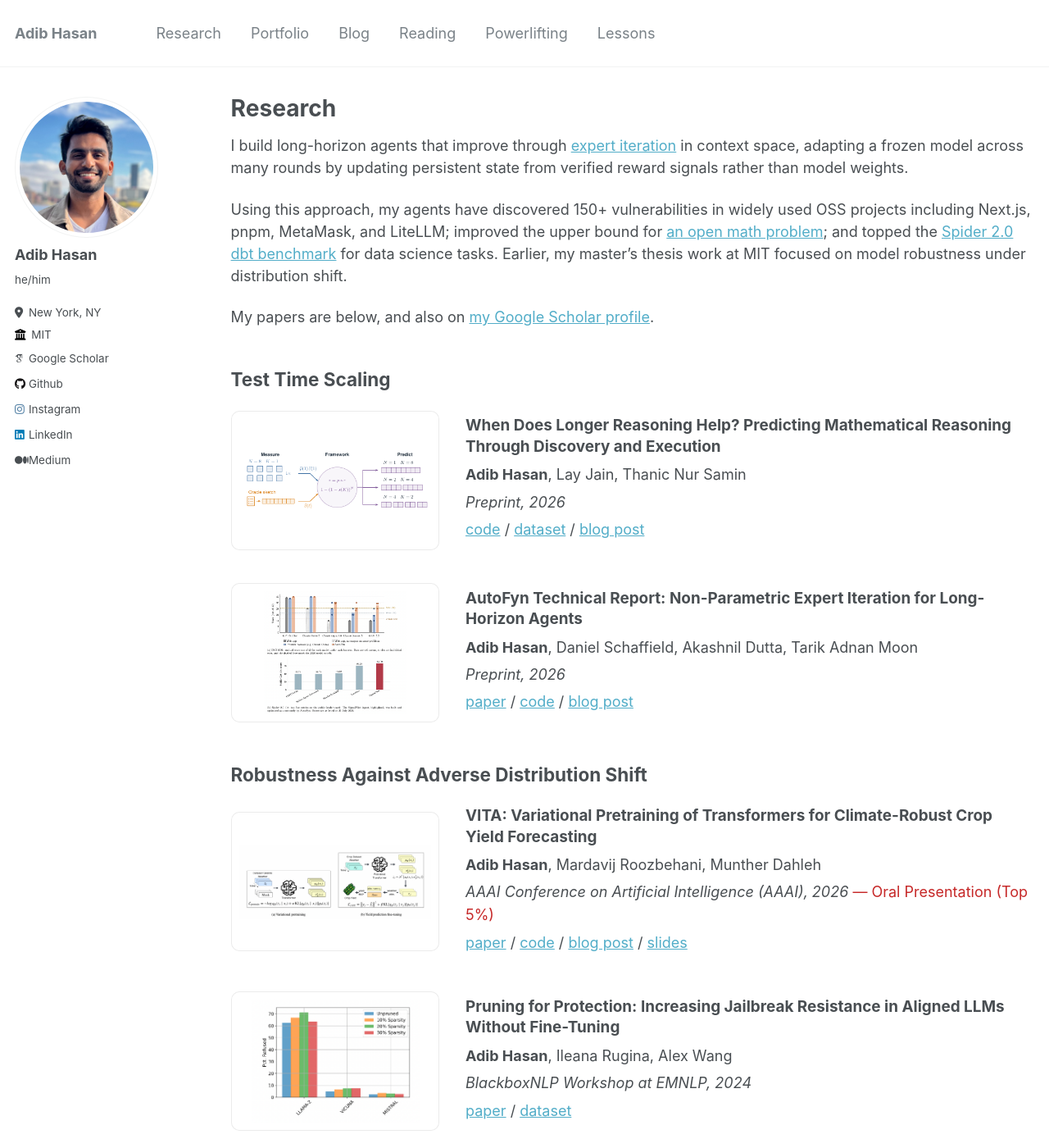
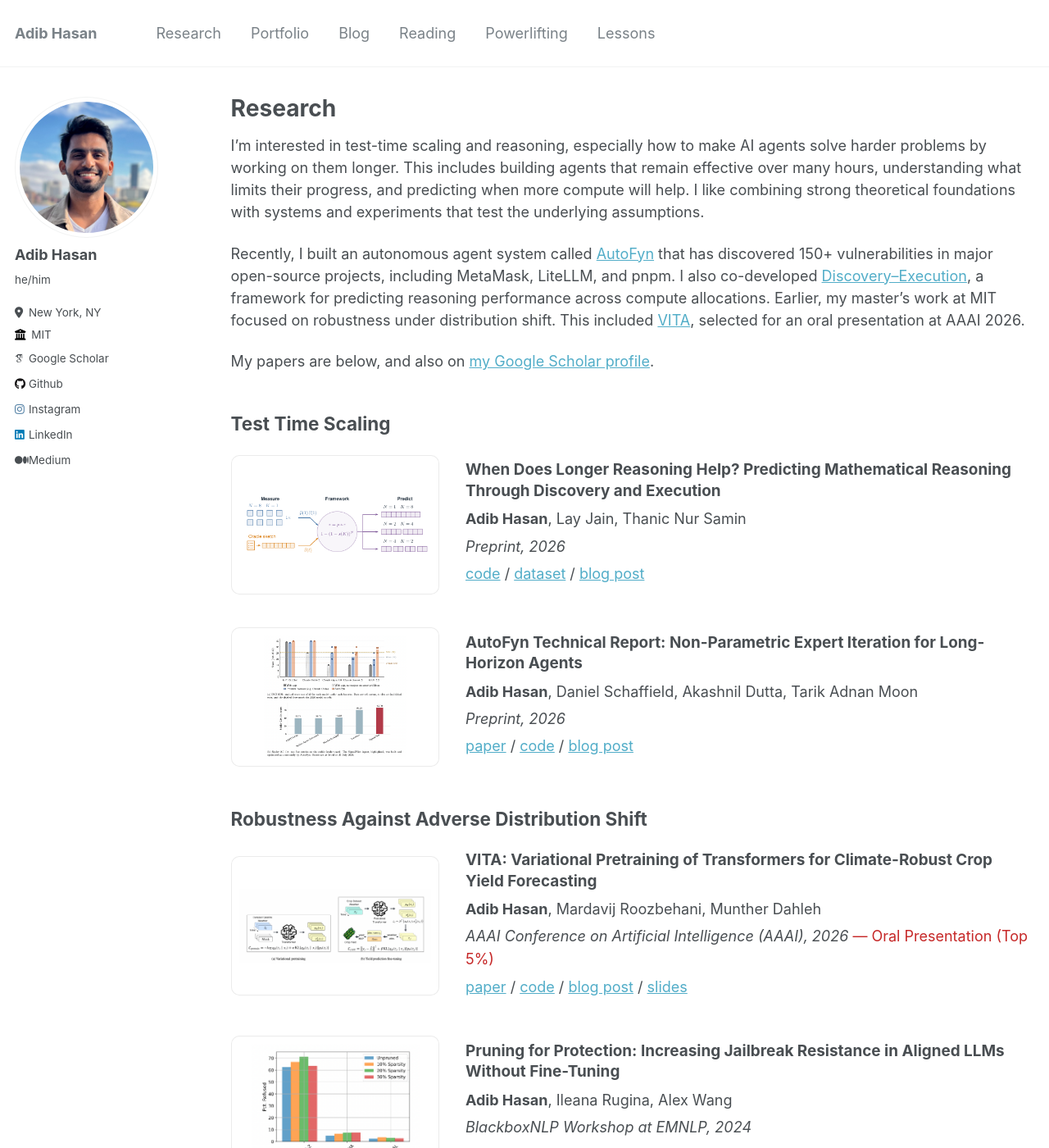
Before and after one commit to Neehan/neehan.github.io, a Jekyll site: the page built from _pages/research.md, in a window 1280 px wide and 1400 px high. Shown: the whole window at 82% size. Built offline with Jekyll 4.4.1, drawn with Linux system fonts in a browser that asks for light colours; some web fonts are replaced.

Commit message:
Update research intro and share paper card template

```diff
--- /dev/null
+++ b/_data/research.yml
@@ -0,0 +1,73 @@
+- title: "Test Time Scaling"
+  papers:
+    - title: "When Does Longer Reasoning Help? Predicting Mathematical Reasoning Through Discovery and Execution"
+      authors: ["Adib Hasan", "Lay Jain", "Thanic Nur Samin"]
+      venue: "Preprint, 2026"
+      image: "/images/de_framework_overview.png"
+      image_alt: "Discovery–Execution framework: measure discovery and execution, then predict success across compute allocations"
+      links:
+        - label: "code"
+          url: "https://github.com/Neehan/DE-Framework"
+        - label: "dataset"
+          url: "https://huggingface.co/datasets/notadib/AOBench"
+        - label: "blog post"
+          url: "/blog/discovery-execution/"
+    - title: "AutoFyn Technical Report: Non-Parametric Expert Iteration for Long-Horizon Agents"
+      authors: ["Adib Hasan", "Daniel Schaffield", "Akashnil Dutta", "Tarik Adnan Moon"]
+      venue: "Preprint, 2026"
+      image: "/images/autofyn_paper.png"
+      image_alt: "AutoFyn interface running a long-horizon security audit"
+      links:
+        - label: "paper"
+          url: "https://arxiv.org/abs/2609.05446"
+        - label: "code"
+          url: "https://github.com/SignalPilot-Labs/autoFyn/"
+        - label: "blog post"
+          url: "/blog/autofyn/"
+- title: "Robustness Against Adverse Distribution Shift"
+  papers:
+    - title: "VITA: Variational Pretraining of Transformers for Climate-Robust Crop Yield Forecasting"
+      authors: ["Adib Hasan", "Mardavij Roozbehani", "Munther Dahleh"]
+      venue: "AAAI Conference on Artificial Intelligence (AAAI), 2026"
+      image: "/images/vita_paper.png"
+      image_alt: "Overview of VITA variational pretraining and crop-yield fine-tuning"
+      note: "— Oral Presentation (Top 5%)"
+      links:
+        - label: "paper"
+          url: "https://arxiv.org/abs/2508.03589"
+        - label: "code"
+          url: "https://github.com/Neehan/VITA"
+        - label: "blog post"
+          url: "/blog/vita/"
+        - label: "slides"
+          url: "https://github.com/Neehan/VITA/blob/main/docs/Variational_Transformer_slides.pdf"
+    - title: "Pruning for Protection: Increasing Jailbreak Resistance in Aligned LLMs Without Fine-Tuning"
+      authors: ["Adib Hasan", "Ileana Rugina", "Alex Wang"]
+      venue: "BlackboxNLP Workshop at EMNLP, 2024"
+      image: "/images/pruning_for_protection_paper.png"
+      image_alt: "Refusal rates of pruned and unpruned language models"
+      links:
+        - label: "paper"
+          url: "https://arxiv.org/abs/2401.10862"
+        - label: "dataset"
+          url: "https://huggingface.co/datasets/notadib/harmful-tasks"
+- title: "Algorithms and Data Structures"
+  papers:
+    - title: "Towards Learned Binary Heaps"
+      authors: ["Adib Hasan", "Angelos Pelecanos"]
+      venue: "MIT 6.890: Learning-Augmented Algorithms, 2019"
+      image: "/images/learned_binary_heap_paper.png"
+      image_alt: "Learned binary heap architecture and performance results"
+      links:
+        - label: "paper"
+          url: "/files/6_890_Project.pdf"
+        - label: "blog post"
+          url: "https://medium.com/@thankful_rose_ferret_864/how-we-sped-up-the-binary-heap-with-machine-learning-e10b3204e4e6"
+    - title: "Graphettes: Constant-time determination of graphlet and orbit identity including (possibly disconnected) graphlets up to size 8"
+      authors: ["Adib Hasan", "Po-Chien Chung", "Wayne Hayes"]
+      venue: "PLoS ONE, 2017"
+      image: "/images/graphette_paper.png"
+      image_alt: "Graph and bit-vector representations used by Graphettes"
+      links:
+        - label: "paper"
+          url: "https://journals.plos.org/plosone/article?id=10.1371/journal.pone.0181570"
--- /dev/null
+++ b/_includes/research-paper.html
@@ -0,0 +1,15 @@
+{% assign paper = include.paper %}
+{% assign paper_link = paper.links | where: "label", "paper" | first %}
+{% assign blog_link = paper.links | where: "label", "blog post" | first %}
+{% assign thumbnail_link = paper_link | default: blog_link | default: paper.links.first %}
+<article class="paper-card">
+  <a class="paper-visual paper-visual--image" href="{{ thumbnail_link.url | escape }}" aria-label="{{ paper.title | escape }} — {{ thumbnail_link.label | escape }}">
+    <img src="{{ paper.image | escape }}" alt="{{ paper.image_alt | escape }}">
+  </a>
+  <div class="paper-details">
+    <h3 class="paper-title">{{ paper.title | escape }}</h3>
+    <p class="paper-authors">{% for author in paper.authors %}{% if author == "Adib Hasan" %}<strong>{{ author | escape }}</strong>{% else %}{{ author | escape }}{% endif %}{% unless forloop.last %}, {% endunless %}{% endfor %}</p>
+    <p class="paper-venue">{{ paper.venue | escape }}{% if paper.note %} <span class="paper-note">{{ paper.note | escape }}</span>{% endif %}</p>
+    <p class="paper-links">{% for link in paper.links %}<a href="{{ link.url | escape }}">{{ link.label | escape }}</a>{% unless forloop.last %} / {% endunless %}{% endfor %}</p>
+  </div>
+</article>
--- a/_pages/research.md
+++ b/_pages/research.md
@@ -5,9 +5,9 @@ permalink: /research/
 author_profile: true
 ---
 
-I build long-horizon agents that improve through [expert iteration](https://arxiv.org/abs/1705.08439) in context space, adapting a frozen model across many rounds by updating persistent state from verified reward signals rather than model weights.
+I’m interested in test-time scaling and reasoning, especially how to make AI agents solve harder problems by working on them longer. This includes building agents that remain effective over many hours, understanding what limits their progress, and predicting when more compute will help. I like combining strong theoretical foundations with systems and experiments that test the underlying assumptions.
 
-Using this approach, my agents have discovered 150+ vulnerabilities in widely used OSS projects including Next.js, pnpm, MetaMask, and LiteLLM; improved the upper bound for [an open math problem](https://github.com/Neehan/zhang-zagier-82a); and topped the [Spider 2.0 dbt benchmark](https://github.com/SignalPilot-Labs/SignalPilot) for data science tasks. Earlier, my master's thesis work at MIT focused on model robustness under distribution shift.
+Recently, I built an autonomous agent system called [AutoFyn](/blog/autofyn/) that has discovered 150+ vulnerabilities in major open-source projects, including MetaMask, LiteLLM, and pnpm. I also co-developed [Discovery–Execution](/blog/discovery-execution/), a framework for predicting reasoning performance across compute allocations. Earlier, my master’s work at MIT focused on robustness under distribution shift. This included [VITA](/blog/vita/), selected for an oral presentation at AAAI 2026.
 
 {% if site.author.googlescholar %}
   <div class="wordwrap">My papers are below, and also on <a href="{{site.author.googlescholar}}">my Google Scholar profile</a>.</div>
@@ -32,13 +32,14 @@ Using this approach, my agents have discovered 150+ vulnerabilities in widely us
     overflow: hidden;
     border: 1px solid rgba(0, 0, 0, 0.08);
     border-radius: 10px;
-    color: #fff;
+    color: #356aa0;
     font-size: 0.72rem;
     font-weight: 700;
     letter-spacing: 0.08em;
     line-height: 1.35;
     text-transform: uppercase;
   }
+  .paper-visual:focus-visible { outline: 3px solid currentColor; outline-offset: 4px; }
   .paper-visual img {
     width: 100%;
     height: 150px;
@@ -57,77 +58,11 @@ Using this approach, my agents have discovered 150+ vulnerabilities in widely us
   }
 </style>
 
+{% for section in site.data.research %}
 <section class="research-section">
-  <h2>Test Time Scaling</h2>
-  <article class="paper-card">
-    <div class="paper-visual paper-visual--image"><img src="/images/de_framework_overview.png" alt="Discovery–Execution framework: measure discovery and execution, then predict success across compute allocations"></div>
-    <div class="paper-details">
-      <h3 class="paper-title">When Does Longer Reasoning Help? Predicting Mathematical Reasoning Through Discovery and Execution</h3>
-      <p class="paper-authors"><strong>Adib Hasan</strong>, Lay Jain, Thanic Nur Samin</p>
-      <p class="paper-venue">Preprint, 2026</p>
-      <p class="paper-links"><a href="https://github.com/Neehan/DE-Framework">code</a> / <a href="https://huggingface.co/datasets/notadib/AOBench">dataset</a> / <a href="/blog/discovery-execution/">blog post</a></p>
-    </div>
-  </article>
-  <article class="paper-card">
-    <div class="paper-visual paper-visual--image"><img src="/images/autofyn_paper.png" alt="AutoFyn interface running a long-horizon security audit"></div>
-    <div class="paper-details">
-      <h3 class="paper-title">AutoFyn Technical Report: Non-Parametric Expert Iteration for Long-Horizon Agents</h3>
-      <p class="paper-authors"><strong>Adib Hasan</strong>, Daniel Schaffield, Akashnil Dutta, Tarik Adnan Moon</p>
-      <p class="paper-venue">Preprint, 2026</p>
-      <p class="paper-links"><a href="https://arxiv.org/abs/2609.05446">paper</a> / <a href="https://github.com/SignalPilot-Labs/autoFyn/">code</a> / <a href="/blog/autofyn/">blog post</a></p>
-    </div>
-  </article>
+  <h2>{{ section.title | escape }}</h2>
+  {% for paper in section.papers %}
+    {% include research-paper.html paper=paper %}
+  {% endfor %}
 </section>
-
-<section class="research-section">
-  <h2>Robustness Against Adverse Distribution Shift</h2>
-  <article class="paper-card">
-    <div class="paper-visual paper-visual--image"><img src="/images/vita_paper.png" alt="Overview of VITA variational pretraining and crop-yield fine-tuning"></div>
-    <div class="paper-details">
-      <h3 class="paper-title">VITA: Variational Pretraining of Transformers for Climate-Robust Crop Yield Forecasting</h3>
-      <p class="paper-authors"><strong>Adib Hasan</strong>, Mardavij Roozbehani, Munther Dahleh</p>
-      <p class="paper-venue">AAAI Conference on Artificial Intelligence (AAAI), 2026 <span class="paper-note">— Oral Presentation (Top 5%)</span></p>
-      <p class="paper-links"><a href="https://arxiv.org/abs/2508.03589">paper</a> / <a href="https://github.com/Neehan/VITA">code</a> / <a href="/blog/vita/">blog post</a> / <a href="https://github.com/Neehan/VITA/blob/main/docs/Variational_Transformer_slides.pdf">slides</a></p>
-    </div>
-  </article>
-
-  <article class="paper-card">
-    <div class="paper-visual paper-visual--image"><img src="/images/pruning_for_protection_paper.png" alt="Refusal rates of pruned and unpruned language models"></div>
-    <div class="paper-details">
-      <h3 class="paper-title">Pruning for Protection: Increasing Jailbreak Resistance in Aligned LLMs Without Fine-Tuning</h3>
-      <p class="paper-authors"><strong>Adib Hasan</strong>, Ileana Rugina, Alex Wang</p>
-      <p class="paper-venue">BlackboxNLP Workshop at EMNLP, 2024</p>
-      <p class="paper-links"><a href="https://arxiv.org/abs/2401.10862">paper</a> / <a href="https://huggingface.co/datasets/notadib/harmful-tasks">dataset</a></p>
-    </div>
-  </article>
-</section>
-
-<section class="research-section">
-  <h2>Algorithms and Data Structures</h2>
-  <article class="paper-card">
-    <div class="paper-visual paper-visual--image"><img src="/images/learned_binary_heap_paper.png" alt="Learned binary heap architecture and performance results"></div>
-    <div class="paper-details">
-      <h3 class="paper-title">Towards Learned Binary Heaps</h3>
-      <p class="paper-authors"><strong>Adib Hasan</strong>, Angelos Pelecanos</p>
-      <p class="paper-venue">MIT 6.890: Learning-Augmented Algorithms, 2019</p>
-      <p class="paper-links"><a href="/files/6_890_Project.pdf">paper</a> / <a href="https://medium.com/@thankful_rose_ferret_864/how-we-sped-up-the-binary-heap-with-machine-learning-e10b3204e4e6">blog post</a></p>
-    </div>
-  </article>
-
-  <article class="paper-card">
-    <div class="paper-visual paper-visual--image"><img src="/images/graphette_paper.png" alt="Graph and bit-vector representations used by Graphettes"></div>
-    <div class="paper-details">
-      <h3 class="paper-title">Graphettes: Constant-time determination of graphlet and orbit identity including (possibly disconnected) graphlets up to size 8</h3>
-      <p class="paper-authors"><strong>Adib Hasan</strong>, Po-Chien Chung, Wayne Hayes</p>
-      <p class="paper-venue">PLoS ONE, 2017</p>
-      <p class="paper-links"><a href="https://journals.plos.org/plosone/article?id=10.1371/journal.pone.0181570">paper</a></p>
-    </div>
-  </article>
-</section>
-
-
-<!-- {% include base_path %}
-
-{% for post in site.publications reversed %}
-  {% include archive-single.html %}
-{% endfor %} -->
+{% endfor %}
```
